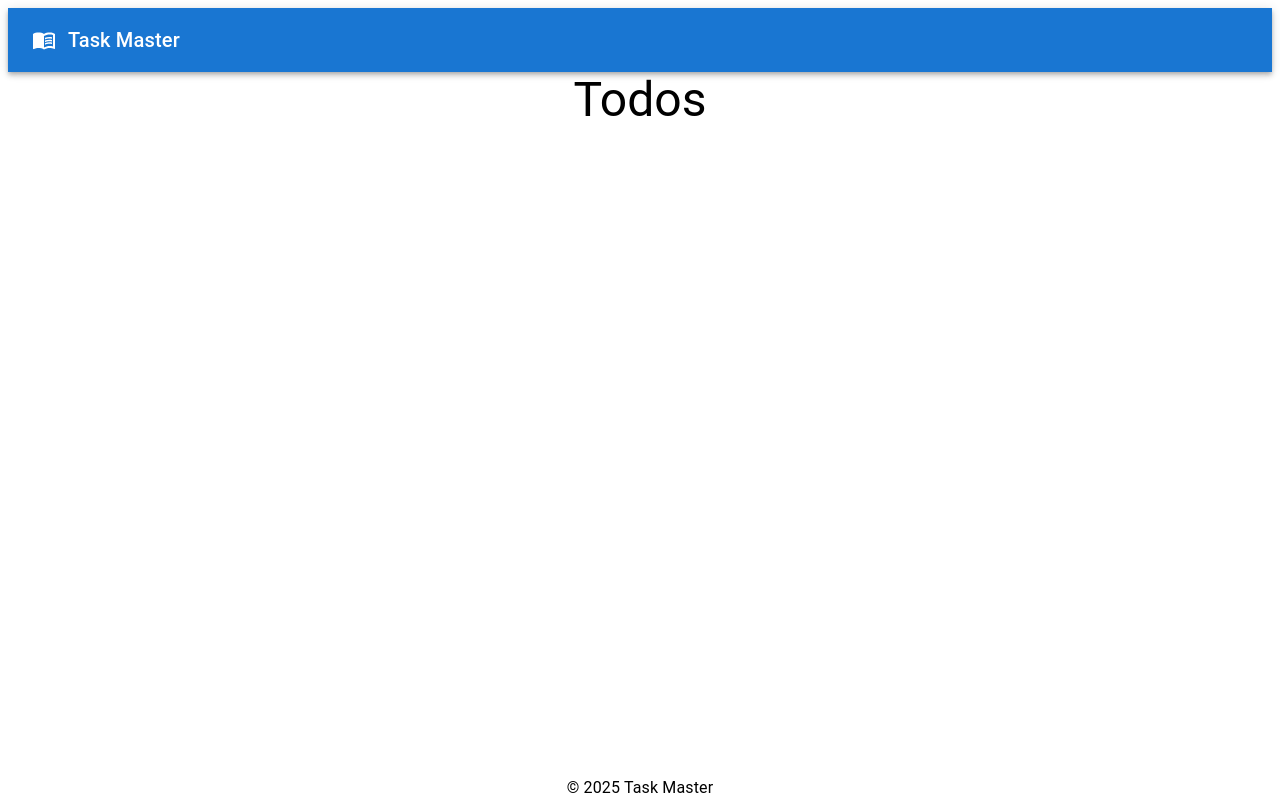
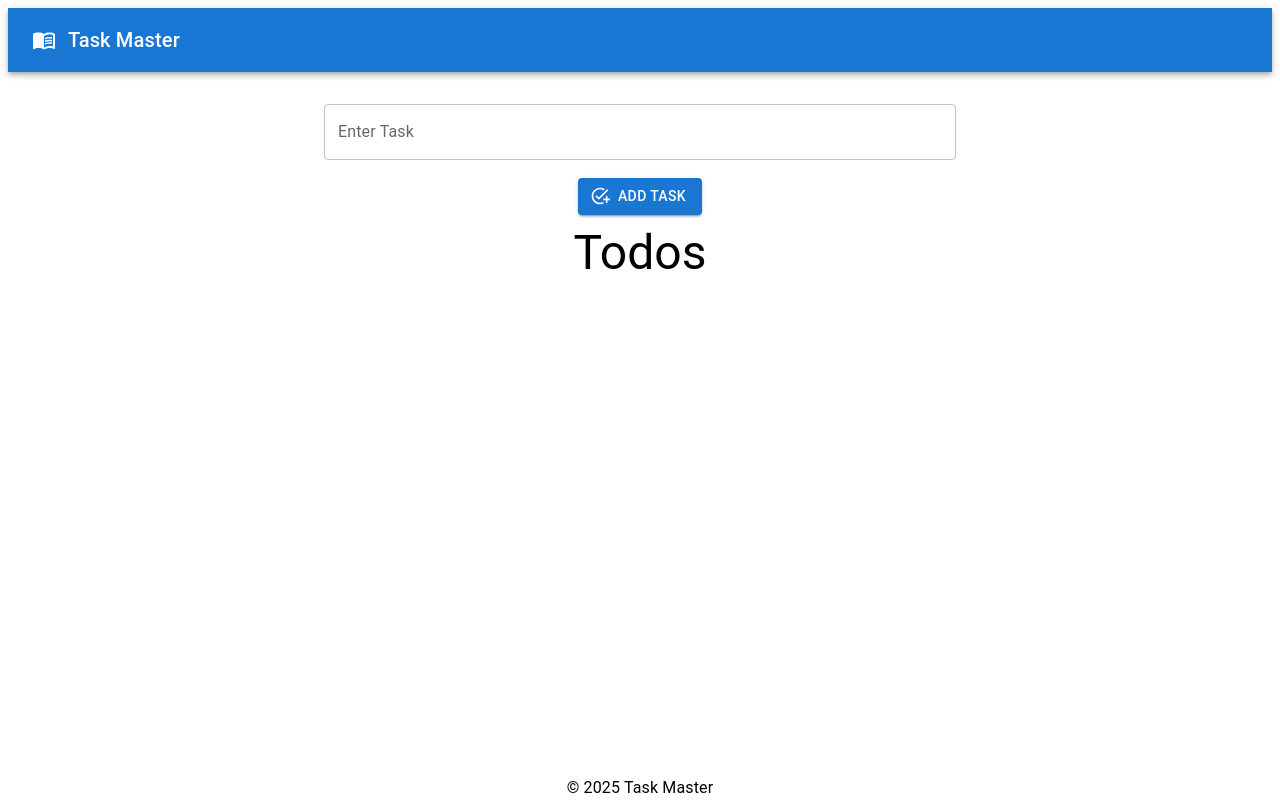
Before and after one commit to groshiniprasad/toDoApp, a React (Vite) app: page / in a window 1280 px wide. Built offline with nearby package versions, Linux system fonts and the light colour scheme.

Commit message:
Add tAk Form added viw react hook form

```diff
--- a/package.json
+++ b/package.json
@@ -18,6 +18,7 @@
     "@mui/styled-engine-sc": "^6.4.2",
     "react": "^18.3.1",
     "react-dom": "^18.3.1",
+    "react-hook-form": "^7.54.2",
     "styled-components": "^6.1.14"
   },
   "devDependencies": {
--- a/src/components/AddTaskForm.tsx
+++ b/src/components/AddTaskForm.tsx
@@ -0,0 +1,39 @@
+import { TextField, Button } from "@mui/material";
+import { AddTaskOutlined } from "@mui/icons-material";
+import { useForm, SubmitHandler } from "react-hook-form";
+
+interface TaskFormInput {
+  taskName: string;
+}
+
+const AddTaskForm = () => {
+  const { register, handleSubmit, formState: { errors } } = useForm<TaskFormInput>();
+  const onSubmit: SubmitHandler<TaskFormInput> = (data) => {
+    console.log("Form Submitted", data);
+  };
+
+  return (
+    <form onSubmit={handleSubmit(onSubmit)}>
+      <TextField
+        label="Enter Task"
+        variant="outlined"
+        fullWidth
+        margin="normal"
+        {...register("taskName", { required: true, minLength: 6 })}
+        error={!!errors.taskName}
+        helperText={errors.taskName ? "Task name is required and should be at least 6 characters long" : ""}
+      />
+      <Button
+        type="submit"
+        style={{ margin: "10px 0" }}
+        variant="contained"
+        color="primary"
+        startIcon={<AddTaskOutlined />}
+      >
+        Add Task
+      </Button>
+    </form>
+  );
+};
+
+export default AddTaskForm;
--- a/src/components/Layout.tsx
+++ b/src/components/Layout.tsx
@@ -1,8 +1,8 @@
-import React from "react";
+import { ReactNode } from "react";
 import { AppBar, Toolbar, Typography, IconButton,  } from "@mui/material" ;
 import { MenuBookOutlined } from "@mui/icons-material";
 
-const Layout = ({ children }) => {
+const Layout = ({ children }: { children: ReactNode }) => {
   return (
     <>
     <AppBar position="static" className="header">
@@ -18,7 +18,6 @@ const Layout = ({ children }) => {
     {children}
     <Typography component="p" align="center" className="footer">
         &copy; 2025 Task Master
-
     </Typography>
     </>
   );
--- a/src/components/Todos.tsx
+++ b/src/components/Todos.tsx
@@ -1,12 +1,17 @@
 import React from "react";
-import { Typography } from "@mui/material";
+import { Typography, Box } from "@mui/material";
 import Layout from "./Layout";
+import AddTaskForm from "./AddTaskForm";
 
 const Todos = () => {
   return (
     <Layout>
+        <Box sx={{ mt: 2, width: '50%', mx: 'auto' }}>
+            <AddTaskForm />
+        </Box>
       <Typography variant="h3" component="h1" align="center">
         Todos
+
       </Typography>
     </Layout>
   );
```
